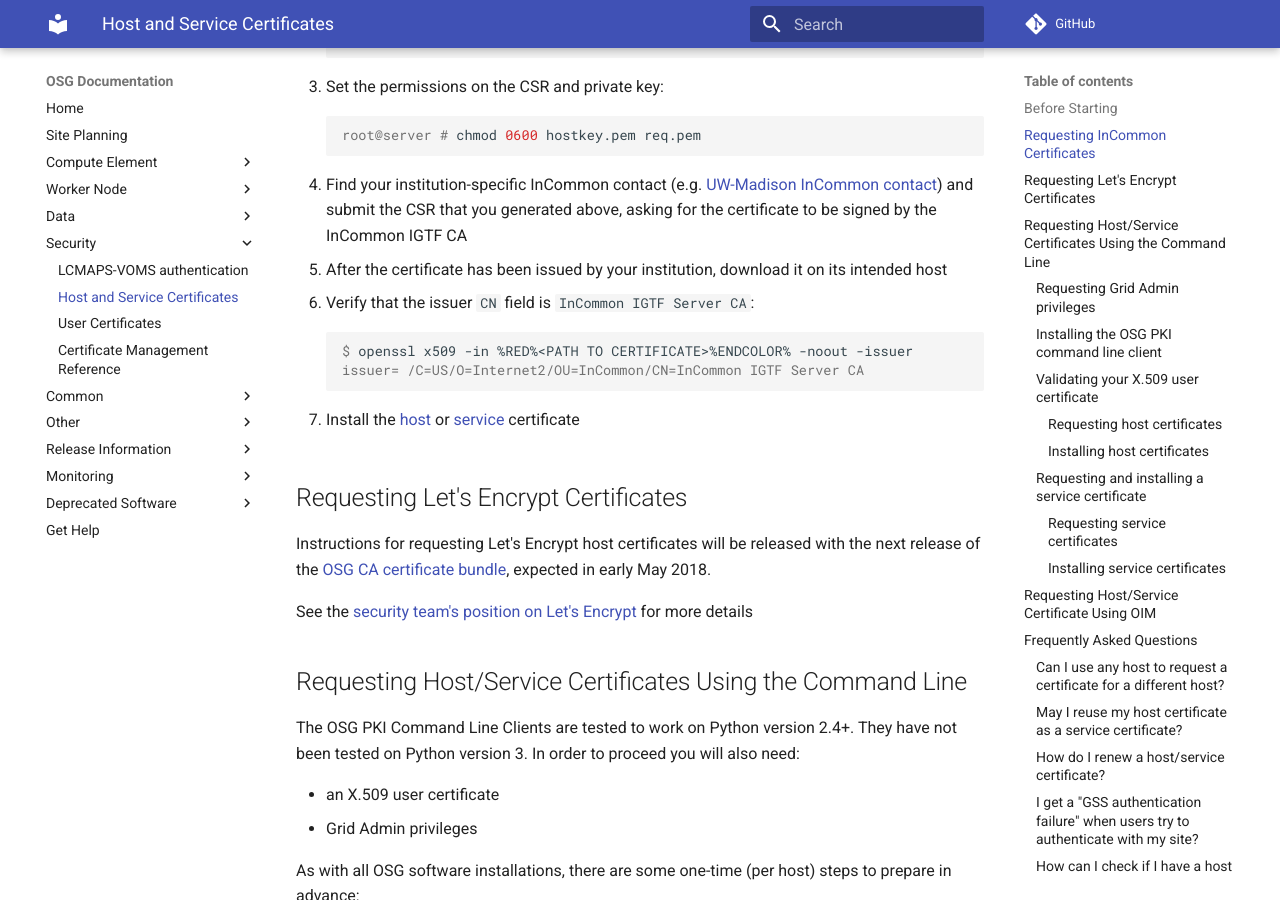
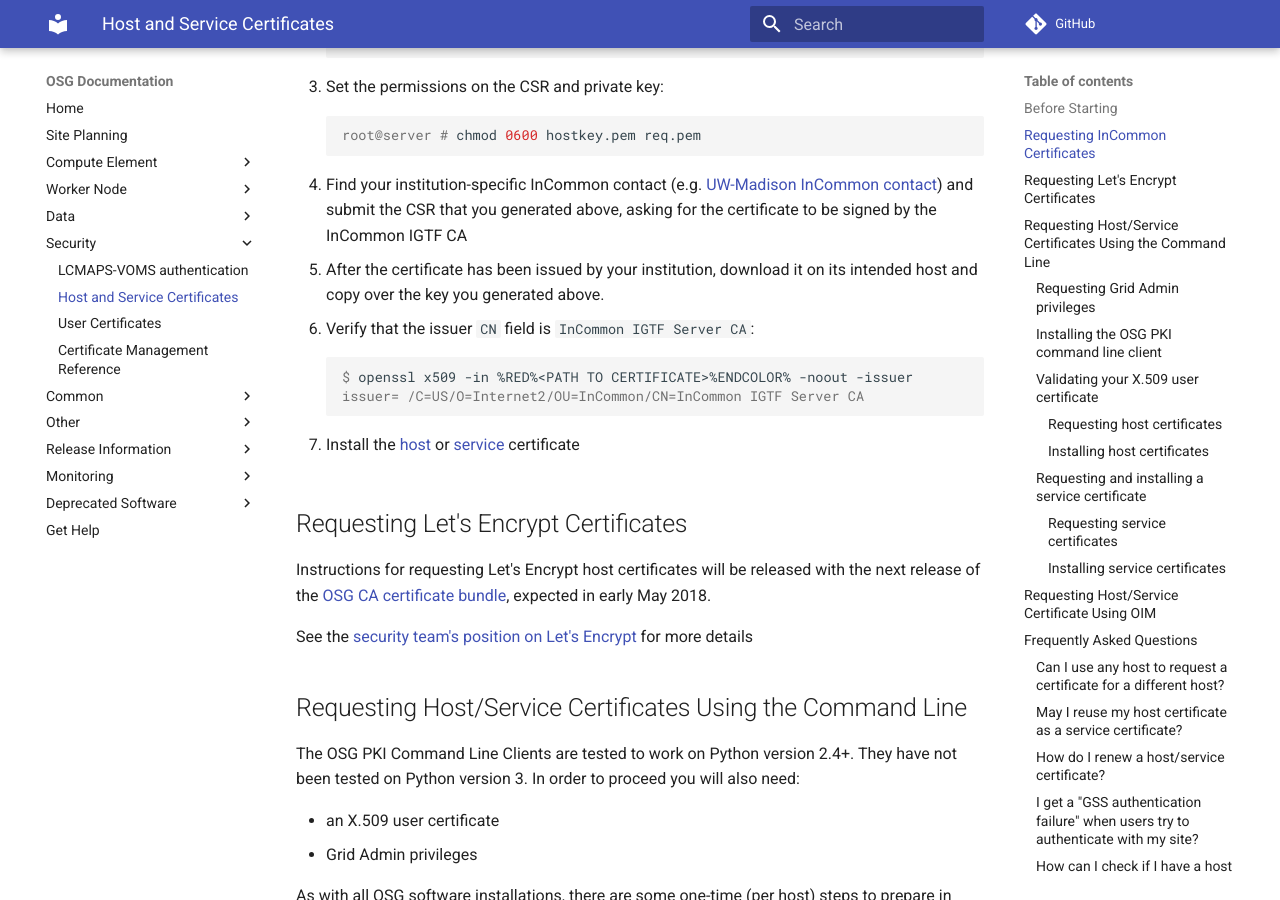
Before and after one commit to osg-htc/docs, an MkDocs documentation site: the page built from docs/security/host-certs.md, in a window 1280 px wide and 900 px high, scrolled down 2028 px. Built offline with MkDocs 1.6.1 and Material for MkDocs 9.7.7, drawn with Linux system fonts in a browser that asks for light colours; comment, search, counter and statistics services are not loaded; old or Windows-style settings are respelled for this version of MkDocs.

Commit message:
Specify copying over the host key

```diff
--- a/docs/security/host-certs.md
+++ b/docs/security/host-certs.md
@@ -90,7 +90,7 @@ If your institution is not in the list and Let's Encrypt certificates do not mee
 1. Find your institution-specific InCommon contact
    (e.g. [UW-Madison InCommon contact](https://it.wisc.edu/about/office-of-the-cio/cybersecurity/security-tools-software/server-certificates/))
    and submit the CSR that you generated above, asking for the certificate to be signed by the InCommon IGTF CA
-1. After the certificate has been issued by your institution, download it on its intended host
+1. After the certificate has been issued by your institution, download it on its intended host and copy over the key you generated above.
 1. Verify that the issuer `CN` field is ` InCommon IGTF Server CA`:
 
         :::console
```
